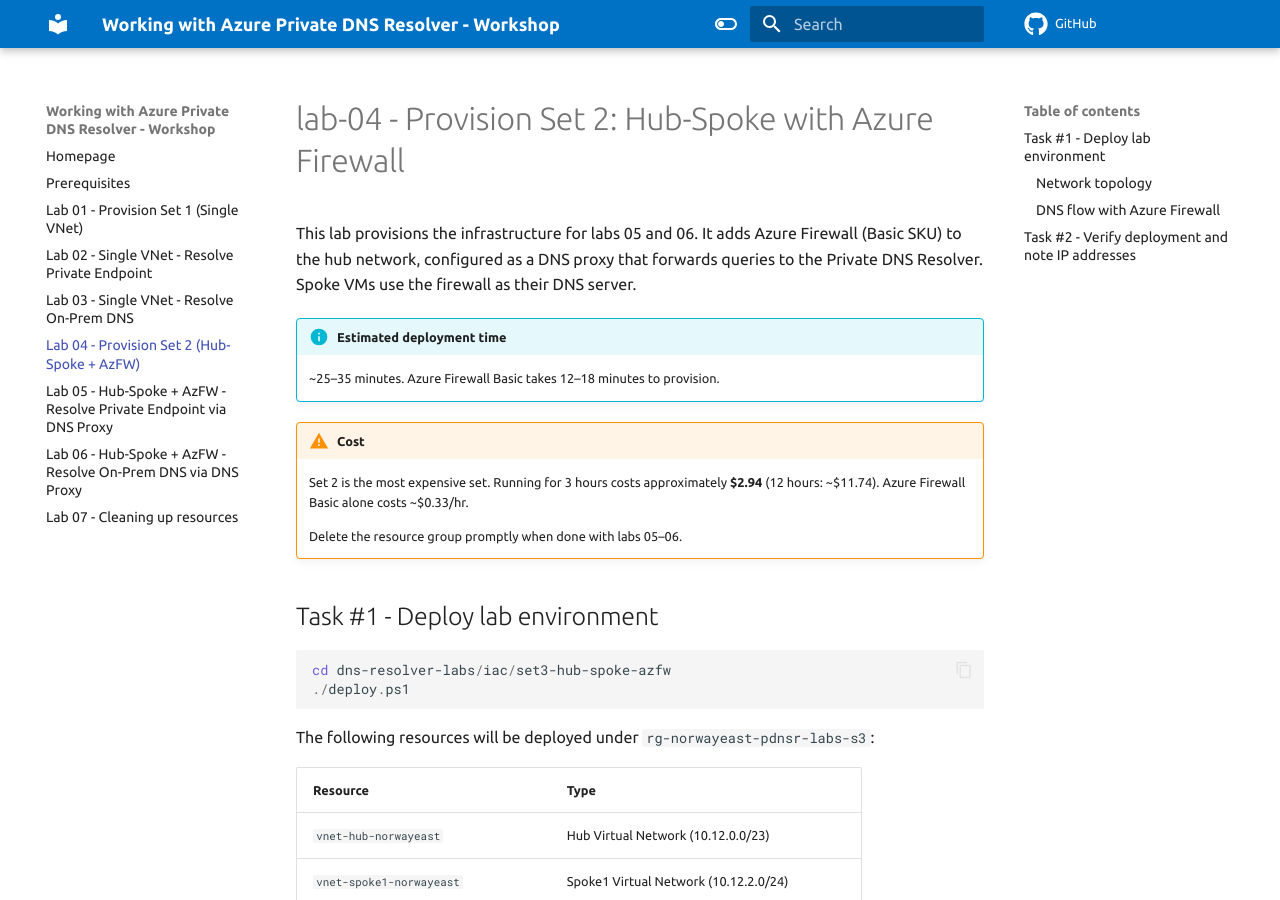
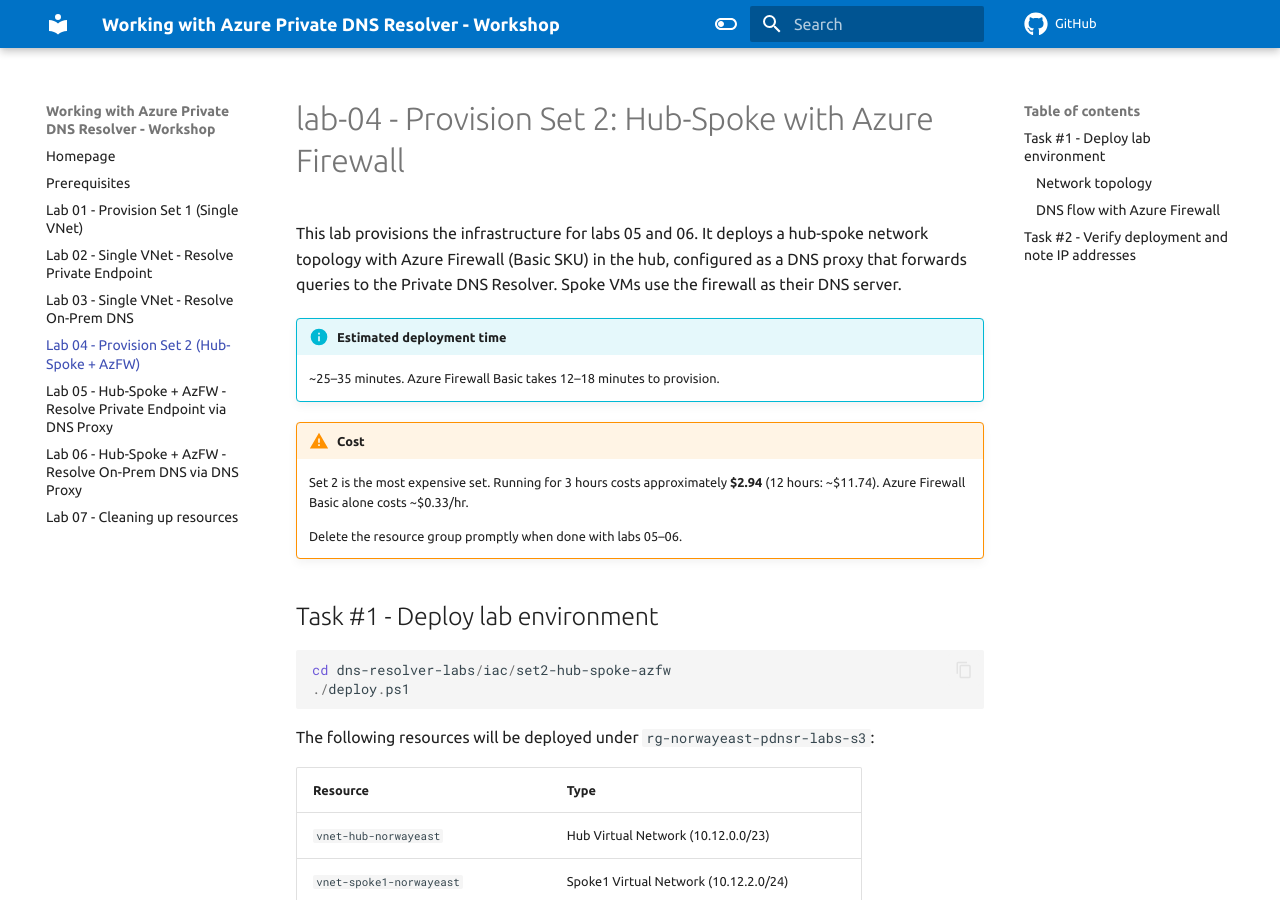
Before and after one commit to iac-oslo/dns-resolver-labs, an MkDocs documentation site: the page built from docs/labs/lab-04/index.md, in a window 1280 px wide and 900 px high. Built offline with MkDocs 1.6.1 and Material for MkDocs 9.7.7, drawn with Linux system fonts in a browser that asks for light colours; comment, search, counter and statistics services are not loaded.

Commit message:
chore(set2): rename set3-hub-spoke-azfw to set2, add spoke-to-spoke routing
- Rename iac/set3-hub-spoke-azfw → iac/set2-hub-spoke-azfw and update
  resource group suffix s3 → s2 to match the set numbering
- Add UDR route tables to spoke subnets routing inter-spoke traffic via
  Azure Firewall (next hop = firewall private IP)
- Add firewall policy network rule collection allowing any traffic between
  spoke CIDRs in both directions
- Add student forwarding-ruleset.bicep for set1 with correct AVM param name
- Fix lab-04 intro text: "adds Firewall" → "deploys hub-spoke topology"
  and update cd path from set3 to set2

Co-Authored-By: Claude Sonnet 4.6 <noreply@anthropic.com>

````diff
--- a/docs/labs/lab-04/index.md
+++ b/docs/labs/lab-04/index.md
@@ -1,6 +1,6 @@
 # lab-04 - Provision Set 2: Hub-Spoke with Azure Firewall
 
-This lab provisions the infrastructure for labs 05 and 06. It adds Azure Firewall (Basic SKU) to the hub network, configured as a DNS proxy that forwards queries to the Private DNS Resolver. Spoke VMs use the firewall as their DNS server.
+This lab provisions the infrastructure for labs 05 and 06. It deploys a hub-spoke network topology with Azure Firewall (Basic SKU) in the hub, configured as a DNS proxy that forwards queries to the Private DNS Resolver. Spoke VMs use the firewall as their DNS server.
 
 !!! info "Estimated deployment time"
     ~25–35 minutes. Azure Firewall Basic takes 12–18 minutes to provision.
@@ -13,7 +13,7 @@ This lab provisions the infrastructure for labs 05 and 06. It adds Azure Firewal
 ## Task #1 - Deploy lab environment
 
 ```powershell
-cd dns-resolver-labs/iac/set3-hub-spoke-azfw
+cd dns-resolver-labs/iac/set2-hub-spoke-azfw
 ./deploy.ps1
 ```
 
````
Also changed, not shown: 23 other files.
